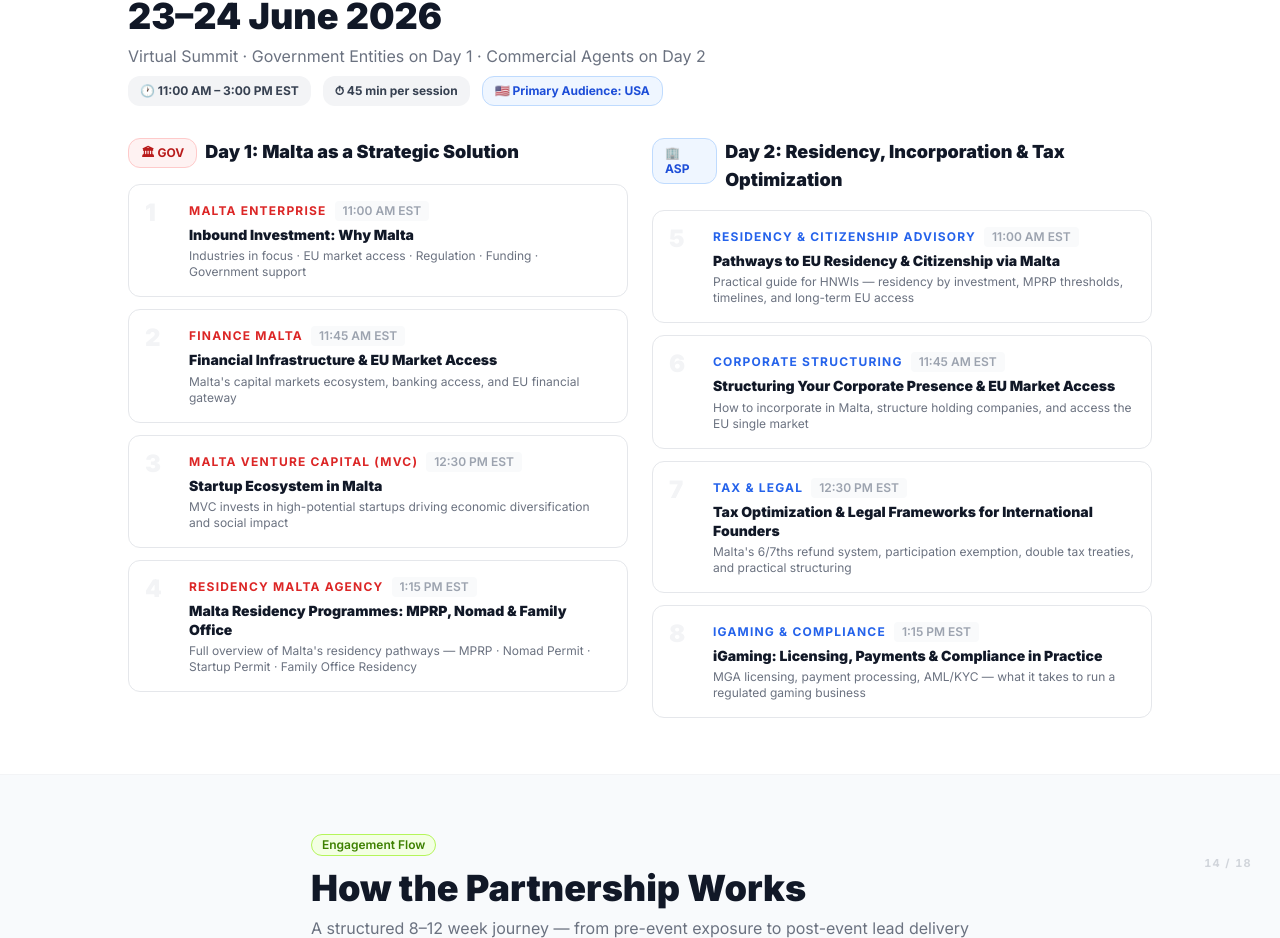
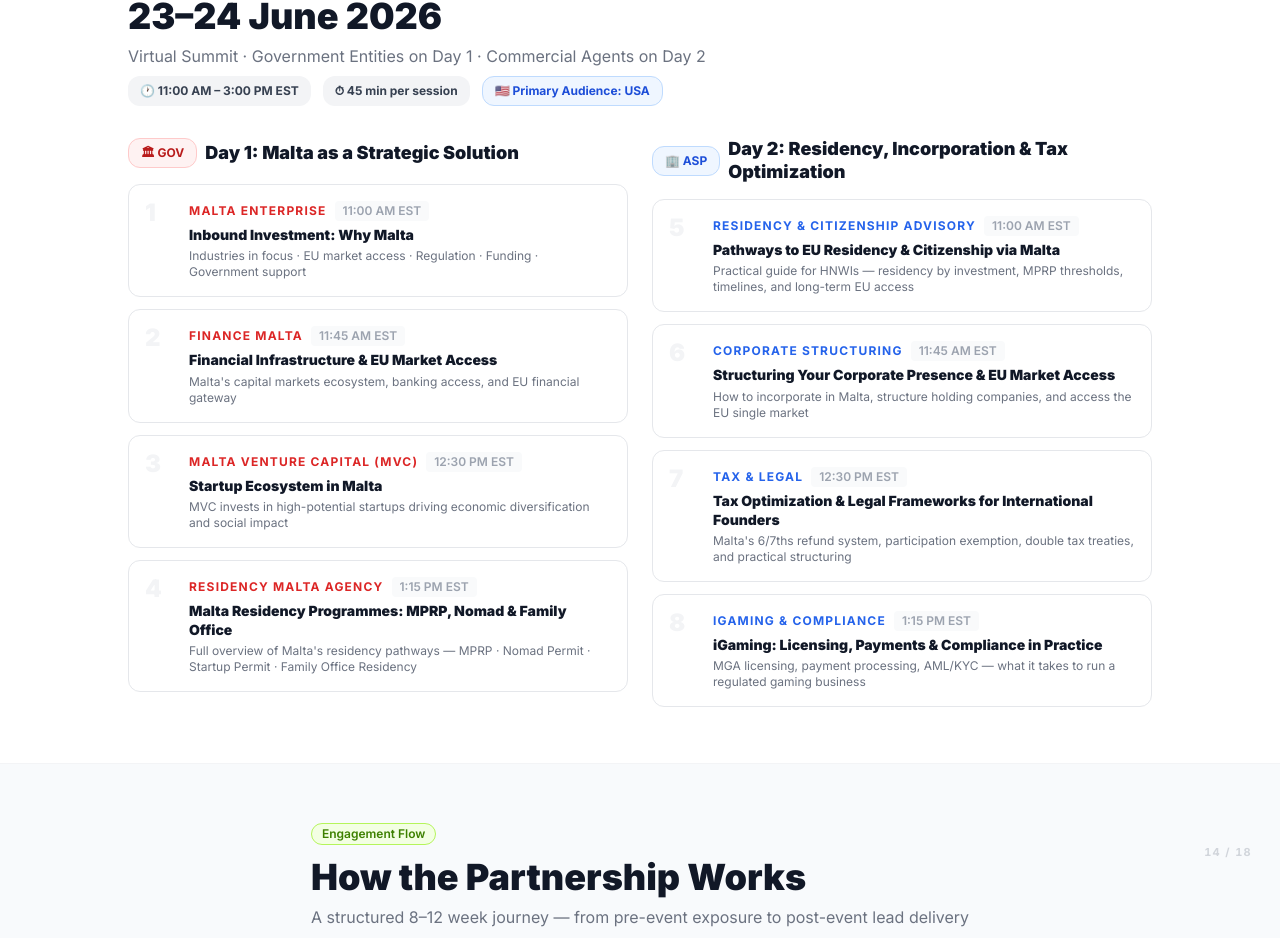
Before and after one commit to freedombusinesssummit-stack/malta-proposal, a Next.js app: page / in a window 1280 px wide. Shown: the part 10197-11135 px from the top of the page. Built offline with nearby package versions, Linux system fonts and the light colour scheme.

Commit message:
fix: agenda headers - badge and title on one line, whitespace-nowrap on badges

```diff
--- a/components/malta/PartnersAndAgenda.tsx
+++ b/components/malta/PartnersAndAgenda.tsx
@@ -122,9 +122,9 @@
             <div className="grid md:grid-cols-2 gap-6">
               {/* Day 1 */}
               <div>
-                <div className="flex items-start gap-2 mb-4">
-                  <span className="inline-flex items-center px-3 py-1.5 rounded-lg text-xs font-bold bg-red-50 text-red-700 border border-red-200">🏛 GOV</span>
-                  <h3 className="font-black text-carbon-900 text-lg">Day 1: Malta as a Strategic Solution</h3>
+                <div className="flex items-center gap-2 mb-4">
+                  <span className="inline-flex items-center px-3 py-1.5 rounded-lg text-xs font-bold bg-red-50 text-red-700 border border-red-200 whitespace-nowrap">🏛 GOV</span>
+                  <h3 className="font-black text-carbon-900 text-lg leading-tight">Day 1: Malta as a Strategic Solution</h3>
                 </div>
                 <div className="space-y-3">
                   {DAY1.map((s, i) => (
@@ -145,9 +145,9 @@
 
               {/* Day 2 */}
               <div>
-                <div className="flex items-start gap-2 mb-4">
-                  <span className="inline-flex items-center px-3 py-1.5 rounded-lg text-xs font-bold bg-blue-50 text-blue-700 border border-blue-200">🏢 ASP</span>
-                  <h3 className="font-black text-carbon-900 text-lg">Day 2: Residency, Incorporation &amp; Tax Optimization</h3>
+                <div className="flex items-center gap-2 mb-4">
+                  <span className="inline-flex items-center px-3 py-1.5 rounded-lg text-xs font-bold bg-blue-50 text-blue-700 border border-blue-200 whitespace-nowrap">🏢 ASP</span>
+                  <h3 className="font-black text-carbon-900 text-lg leading-tight">Day 2: Residency, Incorporation &amp; Tax Optimization</h3>
                 </div>
                 <div className="space-y-3">
                   {DAY2.map((s, i) => (
```
